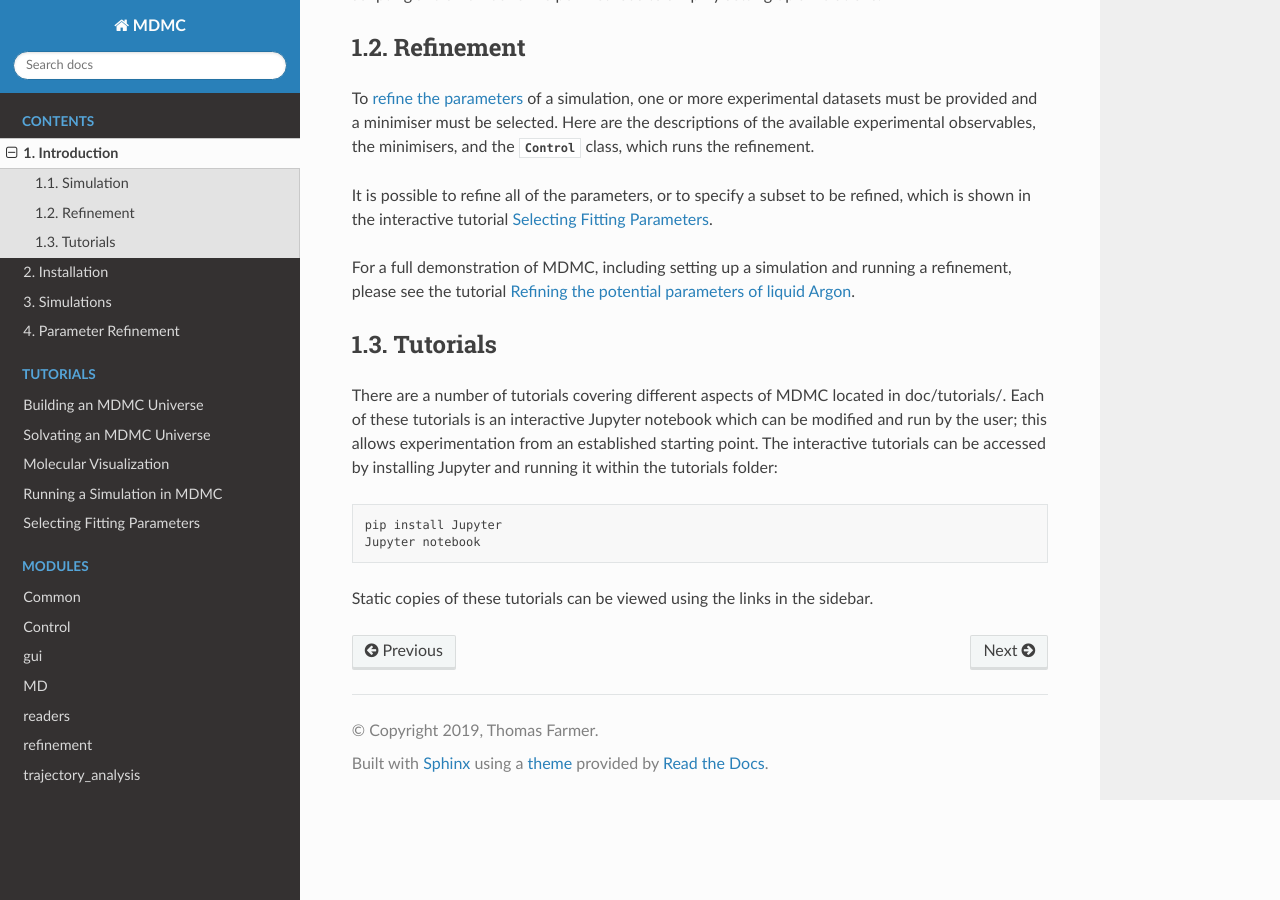
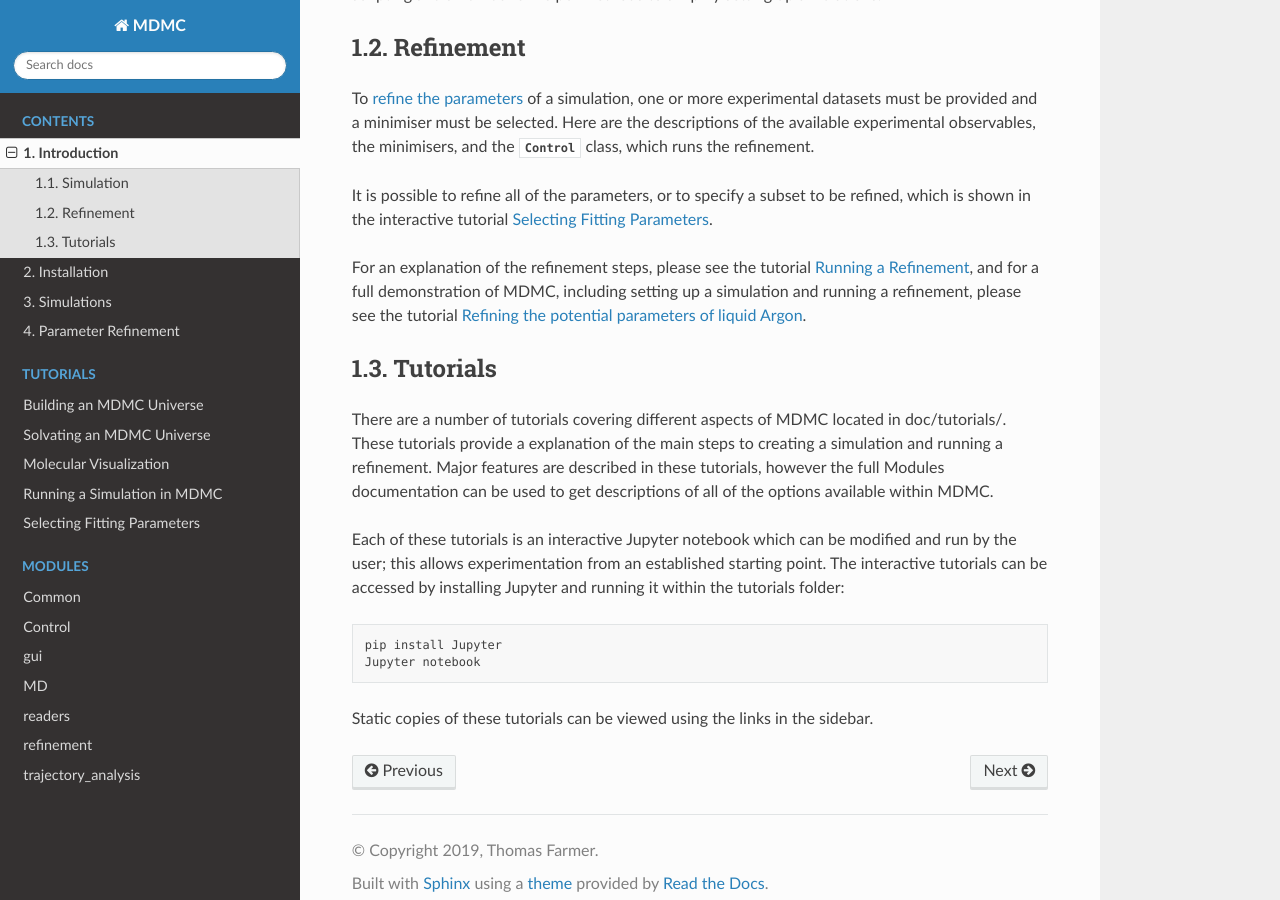
Before and after one commit to ISISNeutronMuon/MDMC, a Sphinx documentation site: the page built from doc/pages/introduction.rst, in a window 1280 px wide and 900 px high, scrolled down 523 px. Built offline with Sphinx 7.4.7 and the Read the Docs theme 2.0.0, drawn with Linux system fonts in a browser that asks for light colours.

```diff
--- a/doc/pages/introduction.rst
+++ b/doc/pages/introduction.rst
@@ -12,8 +12,9 @@
 :class:`~MDMC.MD.simulation.Universe`, creating a configuration and specifying
 the topology, and defining the conditions of the
 :class:`~MDMC.MD.simulation.Simulation`. Descriptions of the relevant objects
-can be found in the section on :ref:`simulation-label`, and there are several interactive
-(Jupyter notebook) `Tutorials`_ on topics relating to setting up a simulation.
+can be found in the section on :ref:`simulation-label`, and there are several
+interactive (Jupyter notebook) `Tutorials`_ on topics relating to setting up a
+simulation.
 
 MDMC uses external molecular dynamics packages to run the simulations.
 Currently `LAMMPS <https://lammps.sandia.gov>`_ is the only MD engine
@@ -25,16 +26,19 @@
 
 Refinement
 ----------
-To :ref:`refine the parameters <parameter-refinement-label>` of a simulation, one or more experimental datasets must
-be provided and a minimiser must be selected.  Here are the descriptions of the
-available experimental observables, the minimisers, and the
-:class:`~MDMC.control.control.Control` class, which runs the refinement.
+To :ref:`refine the parameters <parameter-refinement-label>` of a simulation,
+one or more experimental datasets must be provided and a minimiser must be
+selected.  Here are the descriptions of the available experimental observables,
+the minimisers, and the :class:`~MDMC.control.control.Control` class, which runs
+the refinement.
 
 It is possible to refine all of the parameters, or to specify a subset to be
 refined, which is shown in the interactive tutorial `Selecting Fitting
 Parameters <../tutorials/selecting-fitting-parameters.ipynb>`_.
 
-For a full demonstration of MDMC, including setting up a simulation and running
+For an explanation of the refinement steps, please see the tutorial `Running a
+Refinement <../tutorials/running-a-refinement.ipynb>`_, and for a full
+demonstration of MDMC, including setting up a simulation and running
 a refinement, please see the tutorial `Refining the potential parameters of
 liquid Argon <../tutorials/refining-liquid-argon.ipynb>`_.
 
@@ -43,7 +47,12 @@
 Tutorials
 ---------
 There are a number of tutorials covering different aspects of MDMC located in
-doc/tutorials/.  Each of these tutorials is an interactive Jupyter notebook
+doc/tutorials/.  These tutorials provide a explanation of the main steps to
+creating a simulation and running a refinement.  Major features are described
+in these tutorials, however the full Modules documentation can be used to get
+descriptions of all of the options available within MDMC.
+
+Each of these tutorials is an interactive Jupyter notebook
 which can be modified and run by the user; this allows experimentation from an
 established starting point.  The interactive tutorials can be accessed by
 installing Jupyter and running it within the tutorials folder:
```
